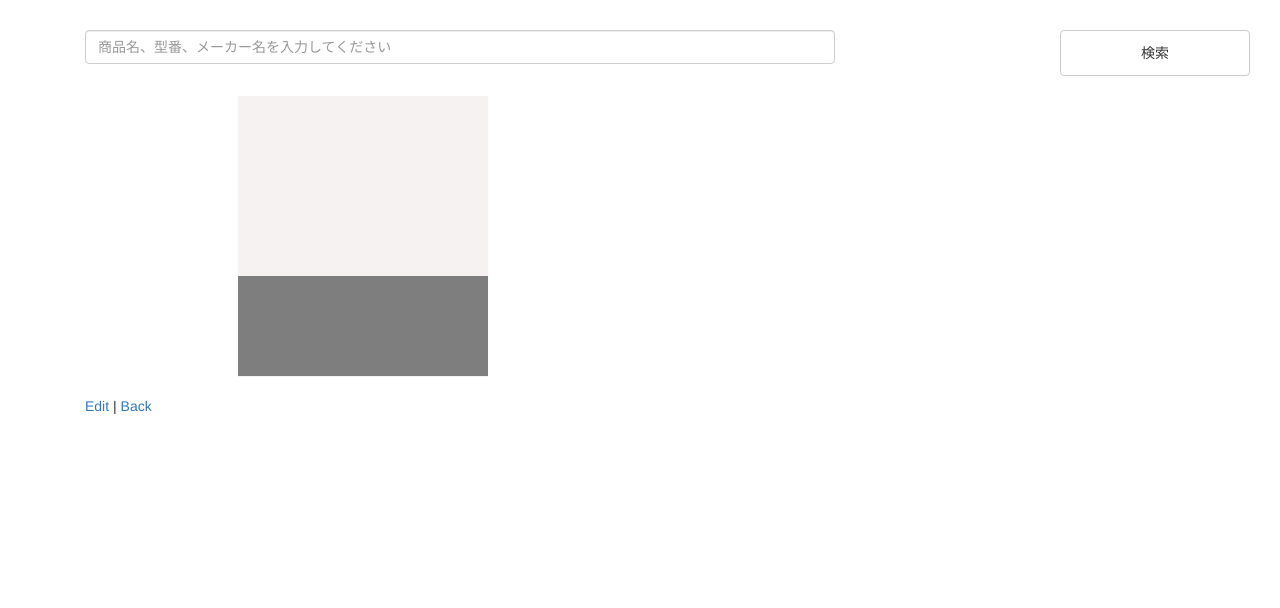
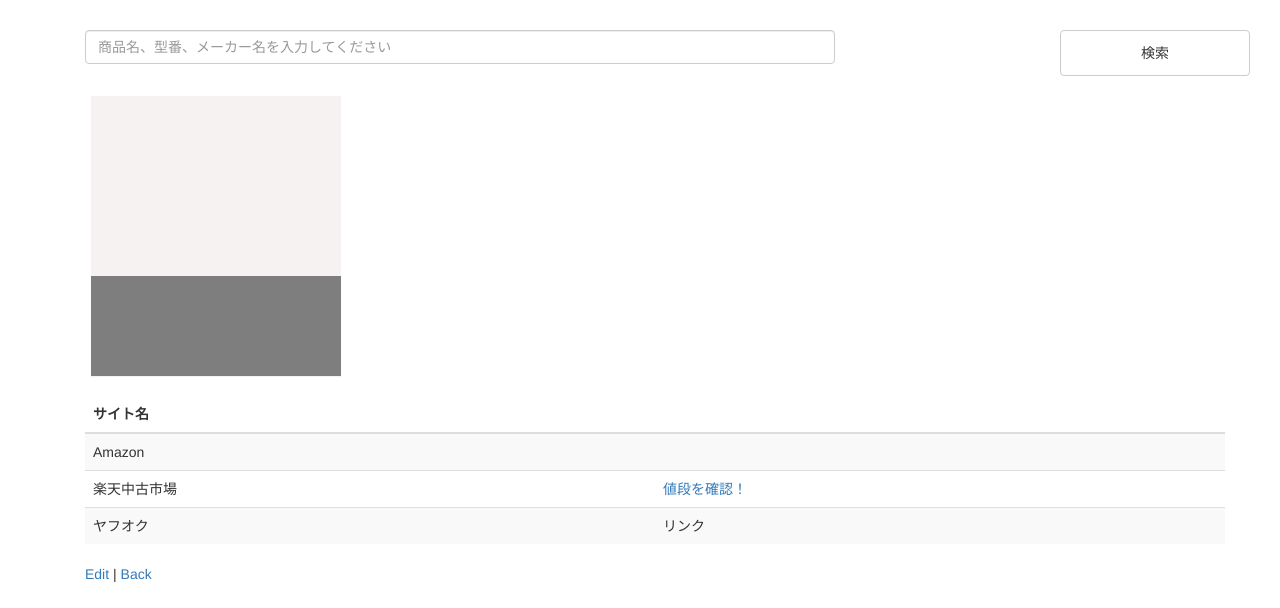
Before and after one commit to hiroshixps/oldmatome, a Rails app: template app/views/products/show.html.erb in a window 1280 px wide. Shown: the part 192-800 px from the top of the page. Run offline with Rails 7, Linux system fonts and the light colour scheme; the template is opened without the code that fills it, so the values that code supplies are empty; style sheets or scripts are compiled from the project's sources; some libraries are stand-ins or nearby versions.

Commit message:
add GA code

```diff
--- a/app/views/layouts/application.html.erb
+++ b/app/views/layouts/application.html.erb
@@ -10,6 +10,16 @@
     <script src="http://html5shim.googlecode.com/svn/trunk/html5.js"></script>
     <![endif]-->
   </head>
+<script>
+  (function(i,s,o,g,r,a,m){i['GoogleAnalyticsObject']=r;i[r]=i[r]||function(){
+  (i[r].q=i[r].q||[]).push(arguments)},i[r].l=1*new Date();a=s.createElement(o),
+  m=s.getElementsByTagName(o)[0];a.async=1;a.src=g;m.parentNode.insertBefore(a,m)
+  })(window,document,'script','//www.google-analytics.com/analytics.js','ga');
+
+  ga('create', 'UA-30101323-2', 'auto');
+  ga('send', 'pageview');
+
+</script>
   <body>
     <div id="header">
       <div class="logo">
--- a/app/views/products/show.html.erb
+++ b/app/views/products/show.html.erb
@@ -14,7 +14,7 @@
 
     <h1 class="center"><%= @product.title %></h1>
     <div class="row">
-      <div class="col-sm-6">
+      <div class="col-sm-3">
         <div class="panel panel-default">
           <div class="panel-body">
             <%= link_to @product.detail_url  do %>
@@ -31,6 +31,28 @@
         </div>
       </div>
     </div>
+    <table class="table table-striped">
+      <thead>
+        <tr>
+          <th>サイト名</th>
+          <th></th>
+        </tr>
+      </thead>
+      <tbody>
+        <tr>
+          <td>Amazon</td>
+          <td></td>
+        </tr>
+        <tr>
+          <td>楽天中古市場</td>
+          <td><a href="http://hb.afl.rakuten.co.jp/hgc/0e6d5595.f4187c7a.0e6d5596.9b1eb6e7/?pc=http%3a%2f%2fsearch.rakuten.co.jp%2fsearch%2fevent%2f<%=url_encode(@product.title.first(20)) %>%2f-%2fev.19-evsitem.%25E3%2580%2590%25E4%25B8%25AD%25E5%258F%25A4%25E3%2580%2591-f.1-s.4-st.A-v.2%3fscid%3daf_link_urltxt&amp;m=http%3a%2f%2fm.rakuten.co.jp%2f" target="_blank">値段を確認！</a></td>
+        </tr>
+        <tr>
+          <td>ヤフオク</td>
+          <td>リンク</td>
+        </tr>
+      </tbody>
+    </table>
     <p>
     <%= link_to 'Edit', edit_product_path(@product) %> |
     <%= link_to 'Back', products_path %>
```
Also changed, not shown: 3 other files.
